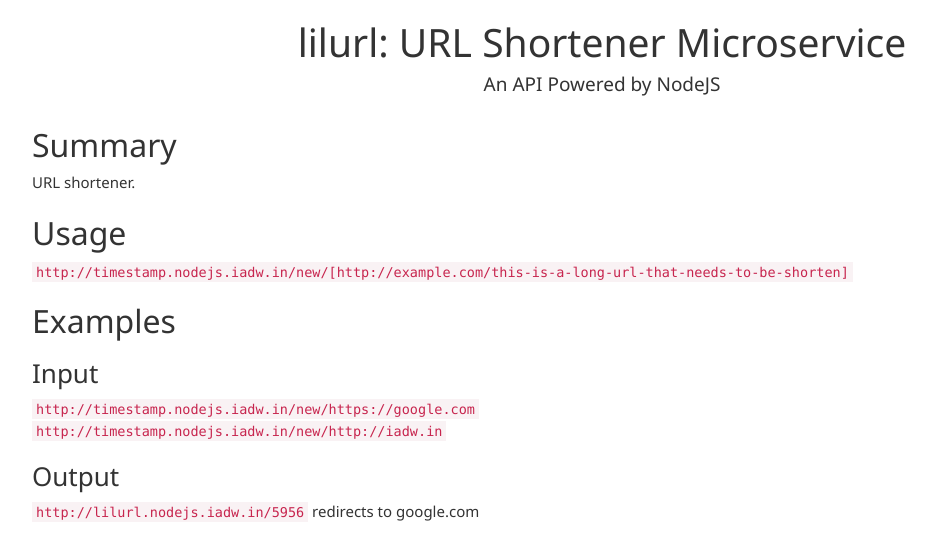
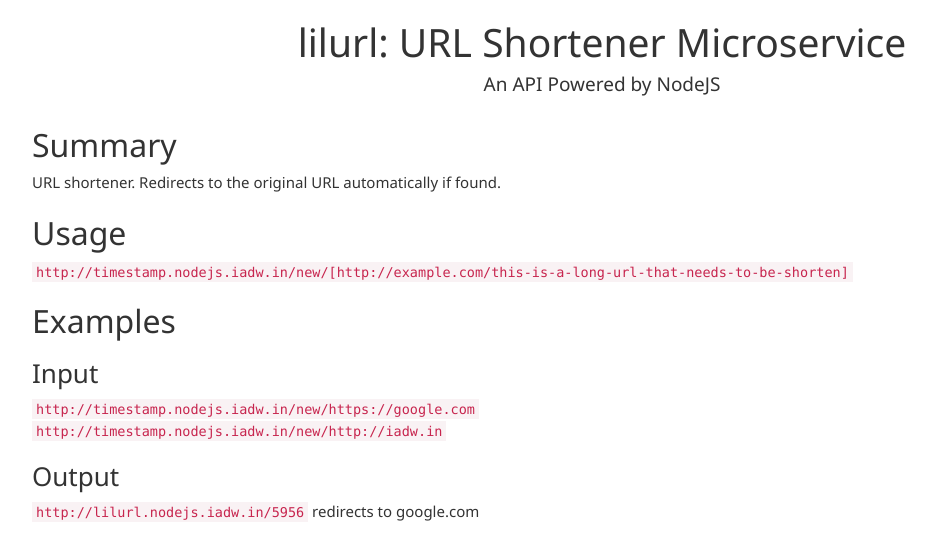
Before and after one commit to adwinying/nodeapi-lilurl, a website: page public/index.html in a window 1280 px wide. Shown: the whole page, without its empty margins (38-974 px from the left). Drawn offline with Linux system fonts and the light colour scheme.

Commit message:
Add readme file

```diff
--- a/public/index.html
+++ b/public/index.html
@@ -14,7 +14,7 @@
     </div>
     <div class="container">
       <h2>Summary</h2>
-      <p>URL shortener.</p>
+      <p>URL shortener. Redirects to the original URL automatically if found.</p>
 
       <h2>Usage</h2>
       <code>http://timestamp.nodejs.iadw.in/new/[http://example.com/this-is-a-long-url-that-needs-to-be-shorten]</code>
```
Also changed, not shown: README.md (added).
